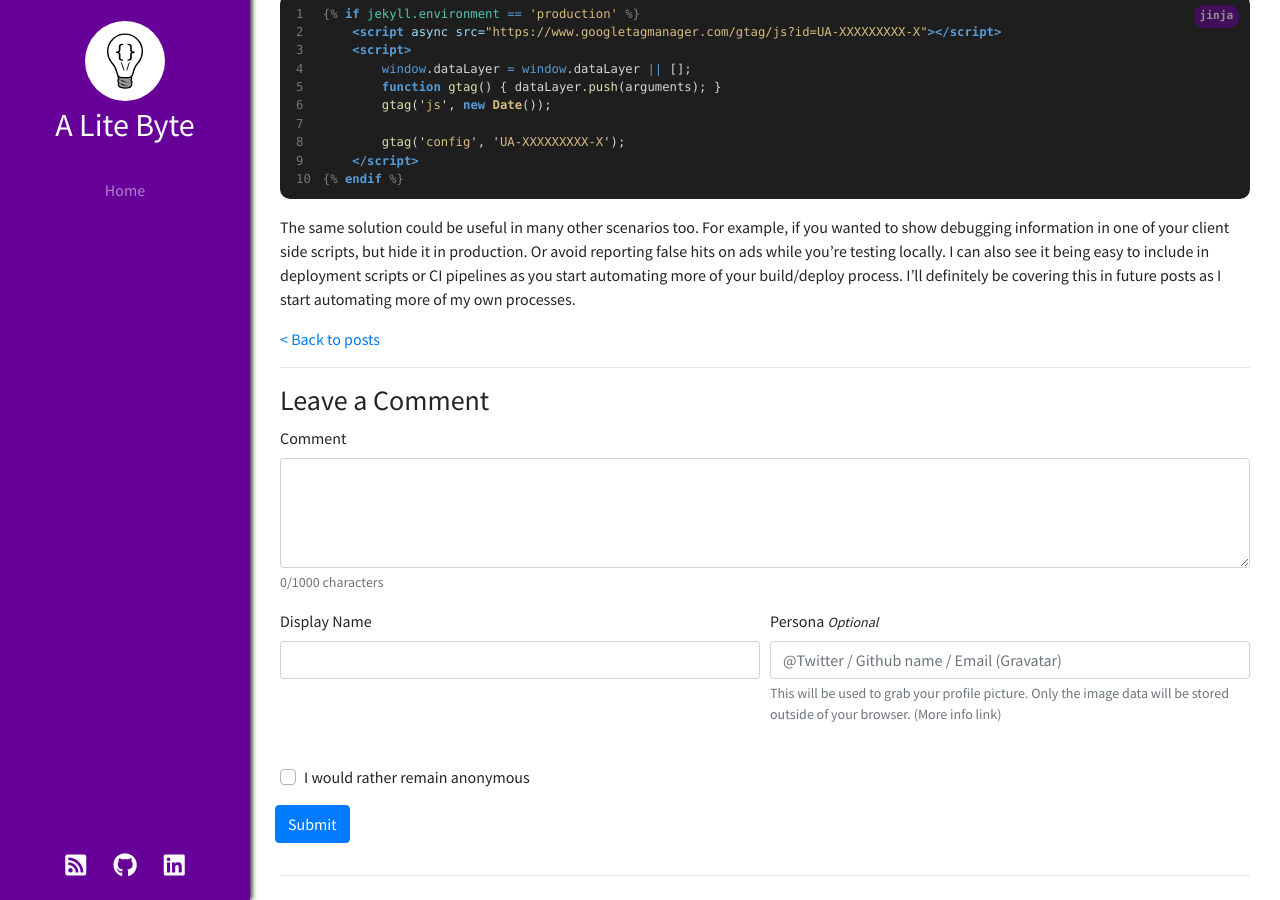
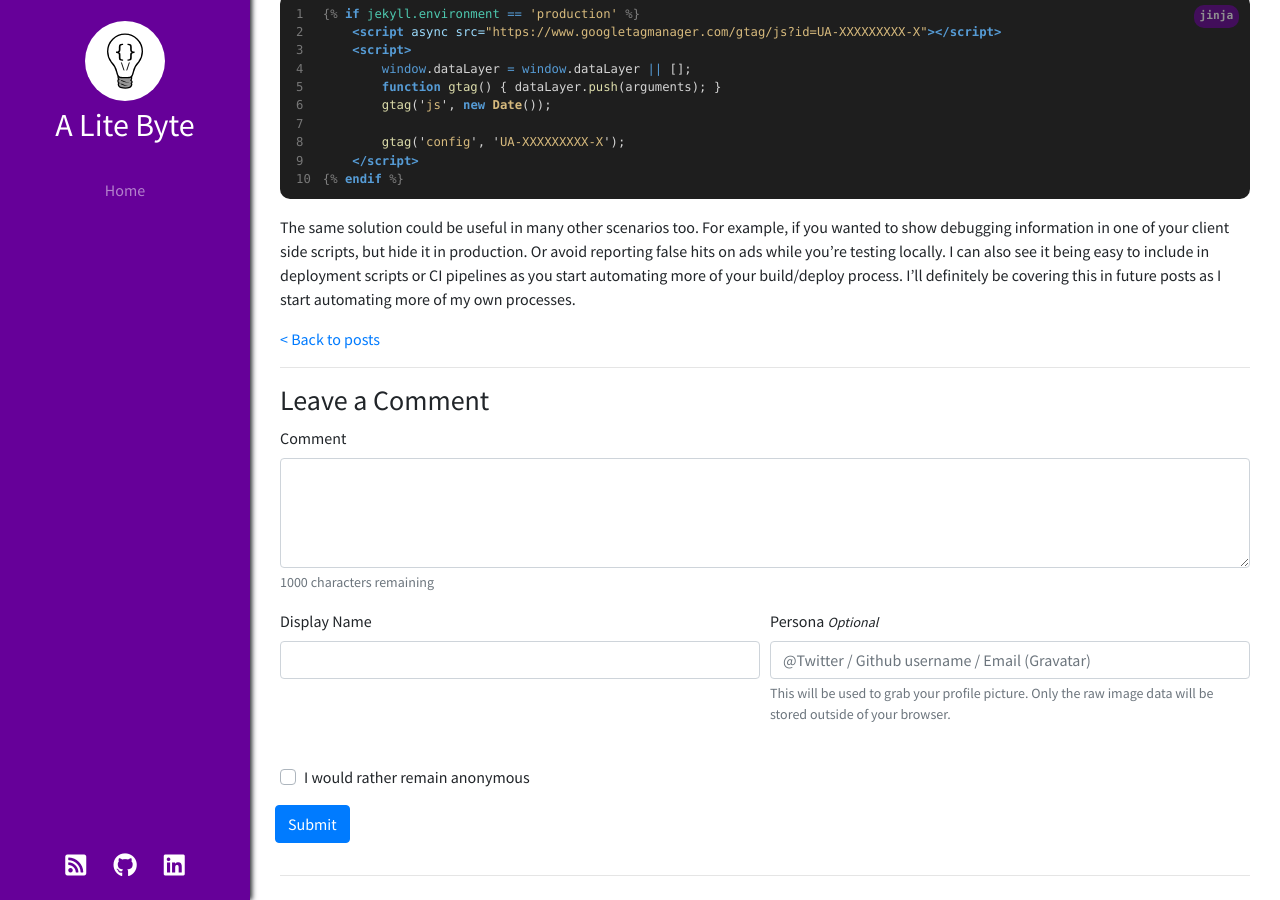
Before and after one commit to tombloor/alitebyte, a Jekyll site: the page built from _posts/2019-10-21-taking-a-bite-out-of-jekyll-3.md, in a window 1280 px wide and 900 px high, scrolled down 1228 px. Built offline with Jekyll 4.4.1, drawn with Linux system fonts in a browser that asks for light colours; nearby versions of some CDN libraries; emoji names are drawn with the system emoji font; library files that are not in the unit come from our copies; comment, search, counter and statistics services are not loaded; some of the changed lines change nothing that is shown.

Commit message:
comments persona and timeago

```diff
--- a/_includes/posts/comments-list.html
+++ b/_includes/posts/comments-list.html
@@ -6,7 +6,8 @@
 {% for comment in my_comments %}
 <div class='row mb-4'>
     <div class='user-persona d-none d-sm-block col-lg-2 col-sm-3'>
-        <img class='img-thumbnail' src="https://via.placeholder.com/150">
+        <img class='img-thumbnail' src="{{ comment.image }}"
+            onerror="this.onerror=null;this.src='/assets/img/site/nopersona.png'">
     </div>
     <div class='col-lg-10 col-sm-9'>
         <div class='user-comment card'>
@@ -14,7 +15,7 @@
                 <strong>
                     {{ comment.name }}
                     <small class='ml-2 text-muted comment-date'>
-                        {{ comment.date }} (Use js to make me relative)
+                        {{ comment.date }}
                     </small>
                 </strong>
             </div>
@@ -25,3 +26,17 @@
     </div>
 </div>
 {% endfor %}
+
+<script src='/assets/js/timeago.min.js'></script>
+<script type='text/javascript'>
+    $(function(){
+        $.each($('.comment-date'), function(i, el) {
+            let comment_date = $(this).text().trim();
+            let d = Date.parse(comment_date);
+            let ago = timeago.format(d);
+
+            $(this).text(ago);
+            $(this).attr('title', d.toLocaleString());
+        });
+    });
+</script>
--- a/_includes/posts/new-comment.html
+++ b/_includes/posts/new-comment.html
@@ -1,10 +1,10 @@
 {% if jekyll.environment == 'production' %}
-    <form id='new-comment-form' action='https://services.alitebyte.com/comment'
-        method='POST'>
+    {% assign service_url='https://services.alitebyte.com/comment' %}
 {% else %}
-    <form id='new-comment-form' action='http://127.0.0.1:4001/comment'
-        method='POST'>
+    {% assign service_url='http://127.0.0.1:4001/comment' %}
 {% endif %}
+
+<form id='new-comment-form' action='{{ service_url }}' method='POST'>
     <input type='hidden' name='perma' value='{{ page.url }}' />
     <h3>Leave a Comment</h3>
     <div class='form-row'>
@@ -13,7 +13,7 @@
             <textarea id='new-comment-text' class='form-control' required
                     name='text' rows='4' maxlength="1000"></textarea>
             <small class='text-muted form-text'>
-                0/1000 characters
+                1000 characters remaining
             </small>
         </div>
     </div>
@@ -30,10 +30,10 @@
             </label>
             <input type='text' id='new-comment-persona' class='form-control'
                 name='persona' maxlength="255"
-                placeholder="@Twitter / Github name / Email (Gravatar)" />
+                placeholder="@Twitter / Github username / Email (Gravatar)" />
             <small class='text-muted form-text'>
-                This will be used to grab your profile picture. Only the image
-                data will be stored outside of your browser. (More info link)
+                This will be used to grab your profile picture. Only the
+                raw image data will be stored outside of your browser.
             </small>
             <img id='persona-preview' class='user-persona' />
         </div>
@@ -49,6 +49,17 @@
             </div>
         </div>
     </div>
+    <!-- <div class='form-row'>
+        <div class='form-group col'>
+            <div class='custom-control custom-checkbox'>
+                <input type="checkbox" class="custom-control-input"
+                        id="new-comment-remember" />
+                <label class="custom-control-label" for='new-comment-anon'>
+                    Remember my choices
+                </label>
+            </div>
+        </div>
+    </div> -->
     <input type='text' name='address' class='d-none' title='leave blank' />
     <div class='form-row'>
         <div class='form-group'>
@@ -60,6 +71,7 @@
     </div>
 </form>
 
+<script src='/assets/js/md5.js'></script>
 <script type='text/javascript'>
     $(function(){
         let comment_txt = $('#new-comment-text');
@@ -69,6 +81,7 @@
         let btn = $('#new-comment');
         let form = $('#new-comment-form')
 
+        // Handle form changes when remaining anon
         anon_input.on('change', function(){
             let remain_anon = anon_input.prop('checked');
             if (remain_anon) {
@@ -83,6 +96,23 @@
                 $('#new-comment-name').attr('required', 'required');
             }
         });
+
+        // Setup 'remaining characters' counter
+        comment_txt.on('keydown', function(){
+            let len = $(this).val().length;
+            let maxlength = parseInt($(this).attr('maxlength'));
+            let remaining = maxlength - len;
+
+            let txt = remaining.toString();
+            if (remaining == 1) {
+                txt += ' character remaining';
+            } else {
+                txt += ' characters remaining';
+            }
+            $(this).siblings('.text-muted').text(txt);
+        });
+
+        // Setup intent timer for fetching profile image preview
         let persona_intent = null;
         $('#new-comment-persona').on('keyup', function(){
             if (persona_intent != null) {
@@ -92,14 +122,22 @@
             persona_intent = setTimeout(function(){
                 get_persona_image(persona);
             }, 500);
-        })
+        });
+        $(".user-persona img, #persona-preview").on("error", function(){
+            $(this).attr('src', '/assets/img/site/nopersona.png');
+        });
 
+        // Handle ajax form submission
         form.on('submit', function(event){
             event.preventDefault();
 
-            // Post form ajax
-            // Need to get the image again on the server then base64 there
+            let service_url = '{{ service_url }}';
+            $.post(service_url, $(this).serialize(), function(data, status){
+                // feedback that comment will be moderated
+                // disable / remove submit button
+            });
 
+            // Remember my choices implementation
         });
     });
 
--- /dev/null
+++ b/assets/js/md5.js
@@ -0,0 +1,269 @@
+/*
+ * jQuery MD5 Plugin 1.2.1
+ * https://github.com/blueimp/jQuery-MD5
+ *
+ * Copyright 2010, Sebastian Tschan
+ * https://blueimp.net
+ *
+ * Licensed under the MIT license:
+ * http://creativecommons.org/licenses/MIT/
+ *
+ * Based on
+ * A JavaScript implementation of the RSA Data Security, Inc. MD5 Message
+ * Digest Algorithm, as defined in RFC 1321.
+ * Version 2.2 Copyright (C) Paul Johnston 1999 - 2009
+ * Other contributors: Greg Holt, Andrew Kepert, Ydnar, Lostinet
+ * Distributed under the BSD License
+ * See http://pajhome.org.uk/crypt/md5 for more info.
+ */
+
+/*jslint bitwise: true */
+/*global unescape, jQuery */
+
+(function ($) {
+    'use strict';
+
+    /*
+    * Add integers, wrapping at 2^32. This uses 16-bit operations internally
+    * to work around bugs in some JS interpreters.
+    */
+    function safe_add(x, y) {
+        var lsw = (x & 0xFFFF) + (y & 0xFFFF),
+            msw = (x >> 16) + (y >> 16) + (lsw >> 16);
+        return (msw << 16) | (lsw & 0xFFFF);
+    }
+
+    /*
+    * Bitwise rotate a 32-bit number to the left.
+    */
+    function bit_rol(num, cnt) {
+        return (num << cnt) | (num >>> (32 - cnt));
+    }
+
+    /*
+    * These functions implement the four basic operations the algorithm uses.
+    */
+    function md5_cmn(q, a, b, x, s, t) {
+        return safe_add(bit_rol(safe_add(safe_add(a, q), safe_add(x, t)), s), b);
+    }
+    function md5_ff(a, b, c, d, x, s, t) {
+        return md5_cmn((b & c) | ((~b) & d), a, b, x, s, t);
+    }
+    function md5_gg(a, b, c, d, x, s, t) {
+        return md5_cmn((b & d) | (c & (~d)), a, b, x, s, t);
+    }
+    function md5_hh(a, b, c, d, x, s, t) {
+        return md5_cmn(b ^ c ^ d, a, b, x, s, t);
+    }
+    function md5_ii(a, b, c, d, x, s, t) {
+        return md5_cmn(c ^ (b | (~d)), a, b, x, s, t);
+    }
+
+    /*
+    * Calculate the MD5 of an array of little-endian words, and a bit length.
+    */
+    function binl_md5(x, len) {
+        /* append padding */
+        x[len >> 5] |= 0x80 << ((len) % 32);
+        x[(((len + 64) >>> 9) << 4) + 14] = len;
+
+        var i, olda, oldb, oldc, oldd,
+            a =  1732584193,
+            b = -271733879,
+            c = -1732584194,
+            d =  271733878;
+
+        for (i = 0; i < x.length; i += 16) {
+            olda = a;
+            oldb = b;
+            oldc = c;
+            oldd = d;
+
+            a = md5_ff(a, b, c, d, x[i],       7, -680876936);
+            d = md5_ff(d, a, b, c, x[i +  1], 12, -389564586);
+            c = md5_ff(c, d, a, b, x[i +  2], 17,  606105819);
+            b = md5_ff(b, c, d, a, x[i +  3], 22, -1044525330);
+            a = md5_ff(a, b, c, d, x[i +  4],  7, -176418897);
+            d = md5_ff(d, a, b, c, x[i +  5], 12,  1200080426);
+            c = md5_ff(c, d, a, b, x[i +  6], 17, -1473231341);
+            b = md5_ff(b, c, d, a, x[i +  7], 22, -45705983);
+            a = md5_ff(a, b, c, d, x[i +  8],  7,  1770035416);
+            d = md5_ff(d, a, b, c, x[i +  9], 12, -1958414417);
+            c = md5_ff(c, d, a, b, x[i + 10], 17, -42063);
+            b = md5_ff(b, c, d, a, x[i + 11], 22, -1990404162);
+            a = md5_ff(a, b, c, d, x[i + 12],  7,  1804603682);
+            d = md5_ff(d, a, b, c, x[i + 13], 12, -40341101);
+            c = md5_ff(c, d, a, b, x[i + 14], 17, -1502002290);
+            b = md5_ff(b, c, d, a, x[i + 15], 22,  1236535329);
+
+            a = md5_gg(a, b, c, d, x[i +  1],  5, -165796510);
+            d = md5_gg(d, a, b, c, x[i +  6],  9, -1069501632);
+            c = md5_gg(c, d, a, b, x[i + 11], 14,  643717713);
+            b = md5_gg(b, c, d, a, x[i],      20, -373897302);
+            a = md5_gg(a, b, c, d, x[i +  5],  5, -701558691);
+            d = md5_gg(d, a, b, c, x[i + 10],  9,  38016083);
+            c = md5_gg(c, d, a, b, x[i + 15], 14, -660478335);
+            b = md5_gg(b, c, d, a, x[i +  4], 20, -405537848);
+            a = md5_gg(a, b, c, d, x[i +  9],  5,  568446438);
+            d = md5_gg(d, a, b, c, x[i + 14],  9, -1019803690);
+            c = md5_gg(c, d, a, b, x[i +  3], 14, -187363961);
+            b = md5_gg(b, c, d, a, x[i +  8], 20,  1163531501);
+            a = md5_gg(a, b, c, d, x[i + 13],  5, -1444681467);
+            d = md5_gg(d, a, b, c, x[i +  2],  9, -51403784);
+            c = md5_gg(c, d, a, b, x[i +  7], 14,  1735328473);
+            b = md5_gg(b, c, d, a, x[i + 12], 20, -1926607734);
+
+            a = md5_hh(a, b, c, d, x[i +  5],  4, -378558);
+            d = md5_hh(d, a, b, c, x[i +  8], 11, -2022574463);
+            c = md5_hh(c, d, a, b, x[i + 11], 16,  1839030562);
+            b = md5_hh(b, c, d, a, x[i + 14], 23, -35309556);
+            a = md5_hh(a, b, c, d, x[i +  1],  4, -1530992060);
+            d = md5_hh(d, a, b, c, x[i +  4], 11,  1272893353);
+            c = md5_hh(c, d, a, b, x[i +  7], 16, -155497632);
+            b = md5_hh(b, c, d, a, x[i + 10], 23, -1094730640);
+            a = md5_hh(a, b, c, d, x[i + 13],  4,  681279174);
+            d = md5_hh(d, a, b, c, x[i],      11, -358537222);
+            c = md5_hh(c, d, a, b, x[i +  3], 16, -722521979);
+            b = md5_hh(b, c, d, a, x[i +  6], 23,  76029189);
+            a = md5_hh(a, b, c, d, x[i +  9],  4, -640364487);
+            d = md5_hh(d, a, b, c, x[i + 12], 11, -421815835);
+            c = md5_hh(c, d, a, b, x[i + 15], 16,  530742520);
+            b = md5_hh(b, c, d, a, x[i +  2], 23, -995338651);
+
+            a = md5_ii(a, b, c, d, x[i],       6, -198630844);
+            d = md5_ii(d, a, b, c, x[i +  7], 10,  1126891415);
+            c = md5_ii(c, d, a, b, x[i + 14], 15, -1416354905);
+            b = md5_ii(b, c, d, a, x[i +  5], 21, -57434055);
+            a = md5_ii(a, b, c, d, x[i + 12],  6,  1700485571);
+            d = md5_ii(d, a, b, c, x[i +  3], 10, -1894986606);
+            c = md5_ii(c, d, a, b, x[i + 10], 15, -1051523);
+            b = md5_ii(b, c, d, a, x[i +  1], 21, -2054922799);
+            a = md5_ii(a, b, c, d, x[i +  8],  6,  1873313359);
+            d = md5_ii(d, a, b, c, x[i + 15], 10, -30611744);
+            c = md5_ii(c, d, a, b, x[i +  6], 15, -1560198380);
+            b = md5_ii(b, c, d, a, x[i + 13], 21,  1309151649);
+            a = md5_ii(a, b, c, d, x[i +  4],  6, -145523070);
+            d = md5_ii(d, a, b, c, x[i + 11], 10, -1120210379);
+            c = md5_ii(c, d, a, b, x[i +  2], 15,  718787259);
+            b = md5_ii(b, c, d, a, x[i +  9], 21, -343485551);
+
+            a = safe_add(a, olda);
+            b = safe_add(b, oldb);
+            c = safe_add(c, oldc);
+            d = safe_add(d, oldd);
+        }
+        return [a, b, c, d];
+    }
+
+    /*
+    * Convert an array of little-endian words to a string
+    */
+    function binl2rstr(input) {
+        var i,
+            output = '';
+        for (i = 0; i < input.length * 32; i += 8) {
+            output += String.fromCharCode((input[i >> 5] >>> (i % 32)) & 0xFF);
+        }
+        return output;
+    }
+
+    /*
+    * Convert a raw string to an array of little-endian words
+    * Characters >255 have their high-byte silently ignored.
+    */
+    function rstr2binl(input) {
+        var i,
+            output = [];
+        output[(input.length >> 2) - 1] = undefined;
+        for (i = 0; i < output.length; i += 1) {
+            output[i] = 0;
+        }
+        for (i = 0; i < input.length * 8; i += 8) {
+            output[i >> 5] |= (input.charCodeAt(i / 8) & 0xFF) << (i % 32);
+        }
+        return output;
+    }
+
+    /*
+    * Calculate the MD5 of a raw string
+    */
+    function rstr_md5(s) {
+        return binl2rstr(binl_md5(rstr2binl(s), s.length * 8));
+    }
+
+    /*
+    * Calculate the HMAC-MD5, of a key and some data (raw strings)
+    */
+    function rstr_hmac_md5(key, data) {
+        var i,
+            bkey = rstr2binl(key),
+            ipad = [],
+            opad = [],
+            hash;
+        ipad[15] = opad[15] = undefined;
+        if (bkey.length > 16) {
+            bkey = binl_md5(bkey, key.length * 8);
+        }
+        for (i = 0; i < 16; i += 1) {
+            ipad[i] = bkey[i] ^ 0x36363636;
+            opad[i] = bkey[i] ^ 0x5C5C5C5C;
+        }
+        hash = binl_md5(ipad.concat(rstr2binl(data)), 512 + data.length * 8);
+        return binl2rstr(binl_md5(opad.concat(hash), 512 + 128));
+    }
+
+    /*
+    * Convert a raw string to a hex string
+    */
+    function rstr2hex(input) {
+        var hex_tab = '0123456789abcdef',
+            output = '',
+            x,
+            i;
+        for (i = 0; i < input.length; i += 1) {
+            x = input.charCodeAt(i);
+            output += hex_tab.charAt((x >>> 4) & 0x0F) +
+                hex_tab.charAt(x & 0x0F);
+        }
+        return output;
+    }
+
+    /*
+    * Encode a string as utf-8
+    */
+    function str2rstr_utf8(input) {
+        return unescape(encodeURIComponent(input));
+    }
+
+    /*
+    * Take string arguments and return either raw or hex encoded strings
+    */
+    function raw_md5(s) {
+        return rstr_md5(str2rstr_utf8(s));
+    }
+    function hex_md5(s) {
+        return rstr2hex(raw_md5(s));
+    }
+    function raw_hmac_md5(k, d) {
+        return rstr_hmac_md5(str2rstr_utf8(k), str2rstr_utf8(d));
+    }
+    function hex_hmac_md5(k, d) {
+        return rstr2hex(raw_hmac_md5(k, d));
+    }
+
+    $.md5 = function (string, key, raw) {
+        if (!key) {
+            if (!raw) {
+                return hex_md5(string);
+            } else {
+                return raw_md5(string);
+            }
+        }
+        if (!raw) {
+            return hex_hmac_md5(key, string);
+        } else {
+            return raw_hmac_md5(key, string);
+        }
+    };
+
+}(typeof jQuery === 'function' ? jQuery : this));
```
Also changed, not shown: assets/img/site/nopersona.png (added), assets/js/timeago.min.js (added).
